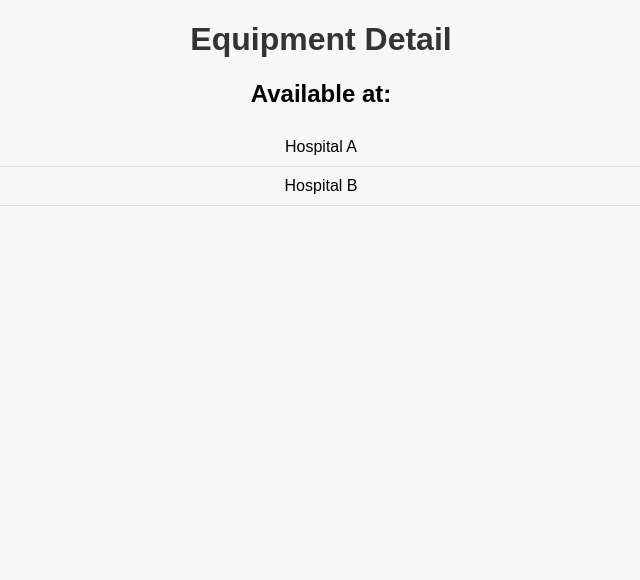
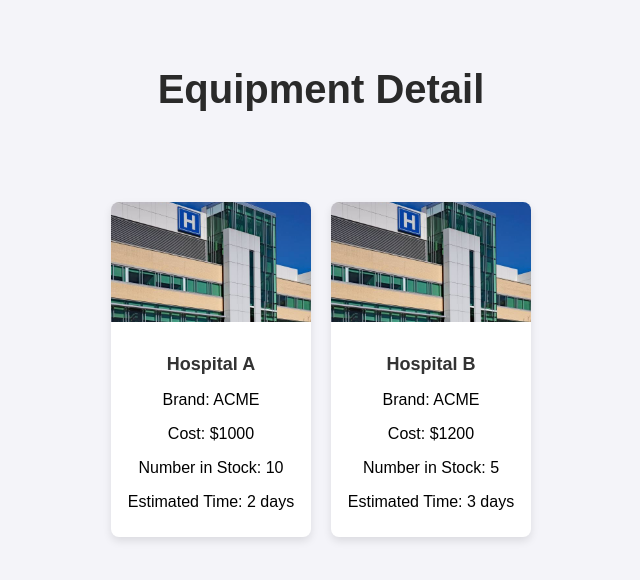
Before and after one commit to daniyalmohammed/Velocity-AgeTech-Challenge, a React (Create React App) app: page /equipment/1 in a window 1280 px wide. Shown: the top 580 px of the page, without its empty margins (319-959 px from the left). Built offline with nearby package versions, Linux system fonts and the light colour scheme.

Commit message:
added cards for equipment detail

```diff
--- a/src/App.js
+++ b/src/App.js
@@ -4,6 +4,7 @@ import Login from './Login';
 import EquipmentList from './EquipmentList';
 import EquipmentDetail from './EquipmentDetail';
 import './App.css';
+// import AddCardForm from './AddCardForm';
 
 function App() {
   const [user, setUser] = useState(null);
@@ -15,6 +16,7 @@ function App() {
           <Route path="/" element={<Login setUser={setUser} />} />
           <Route path="/equipment-list" element={<EquipmentList user={user} />} />
           <Route path="/equipment/:id" element={<EquipmentDetail />} />
+          {/* <Route path="/add-card/:id" component={<AddCardForm />} /> */}
         </Routes>
       </div>
     </Router>
--- /dev/null
+++ b/src/EquipmentDetail.css
@@ -0,0 +1,78 @@
+@import url('https://fonts.googleapis.com/css2?family=Poppins:wght@400;600;700&display=swap');
+
+body {
+  font-family: 'Poppins', sans-serif;
+}
+
+.equipment-list {
+  padding: 40px 20px; /* Increase padding for more space */
+  background: #f4f4f9;
+  min-height: 100vh;
+  display: flex;
+  flex-direction: column;
+  align-items: center; /* This will center your content horizontally */
+}
+
+.equipment-list h1 {
+  color: rgb(42, 42, 42);
+  margin-bottom: 40px; /* Increase space between title and search bar */
+  font-size: 2.5rem; /* Make the title bigger */
+}
+
+.search-bar input {
+  border: none;
+  align-items: center;
+  width: 100%;
+  max-width: 700px;
+  margin-top: 100px;
+  margin-bottom: 400px;
+  font-size: 16px;
+  border-radius: 50px; /* Make it more rounded */
+  background-color: white;
+  box-shadow: 0 4px 8px rgba(0, 0, 0, 0.1); /* Optional: adds a subtle shadow */
+}
+
+.card-container {
+  display: flex;
+  flex-wrap: wrap;
+  gap: 20px;
+  justify-content: center;
+  margin-top: 50px;
+}
+
+.card {
+  width: 200px;
+  box-shadow: 0 4px 8px rgba(0, 0, 0, 0.1);
+  border-radius: 8px;
+  background: #fff;
+  transition: transform 0.2s;
+  cursor: pointer;
+}
+
+.card:hover {
+  transform: translateY(-5px);
+  box-shadow: 0 8px 16px rgba(0, 0, 0, 0.2); /* Enhance shadow on hover for a better effect */
+}
+
+.card-image {
+  width: 100%;
+  height: 120px;
+  object-fit: cover;
+  border-top-left-radius: 8px;
+  border-top-right-radius: 8px;
+}
+
+.card-content {
+  padding: 10px;
+}
+
+.card-title {
+  font-size: 18px;
+  color: #333;
+  margin-bottom: 5px;
+}
+
+.card-availability {
+  font-size: 14px;
+  color: #888;
+}
--- a/src/EquipmentDetail.js
+++ b/src/EquipmentDetail.js
@@ -1,25 +1,90 @@
 import React from 'react';
 import { useParams } from 'react-router-dom';
 
-const details = {
-  '1': ['Hospital A', 'Hospital B'],
-  '2': ['Hospital C', 'Hospital D'],
-  '3': ['Hospital E', 'Hospital F'],
-};
+const equipmentData = [
+  {
+    id: '1',
+    name: 'Equipment A',
+    hospitals: [
+      {
+        name: 'Hospital A',
+        cost: '$1000',
+        stock: 10,
+        estimatedTime: '2 days',
+        brand: 'ACME'
+      },
+      {
+        name: 'Hospital B',
+        cost: '$1200',
+        stock: 5,
+        estimatedTime: '3 days',
+        brand: 'ACME'
+      },
+    ],
+  },
+  {
+    id: '2',
+    name: 'Equipment B',
+    hospitals: [
+      {
+        name: 'Hospital C',
+        cost: '$1500',
+        stock: 5,
+        estimatedTime: '3 days',
+        brand: 'ACME'
+      },
+      {
+        name: 'Hospital D',
+        cost: '$1300',
+        stock: 8,
+        estimatedTime: '4 days',
+        brand: 'ACME'
+      },
+    ],
+  },
+  {
+    id: '3',
+    name: 'Equipment C',
+    hospitals: [
+      {
+        name: 'Hospital E',
+        cost: '$800',
+        stock: 15,
+        estimatedTime: '1 day',
+        brand: 'ACME'
+      },
+      {
+        name: 'Hospital F',
+        cost: '$900',
+        stock: 20,
+        estimatedTime: '2 days',
+        brand: 'ACME'
+      },
+    ],
+  },
+];
 
 function EquipmentDetail() {
   const { id } = useParams();
-  const hospitals = details[id] || [];
+  const equipment = equipmentData.find(item => item.id === id);
 
   return (
-    <div>
+    <div className="equipment-list">
       <h1>Equipment Detail</h1>
-      <h2>Available at:</h2>
-      <ul>
-        {hospitals.map((hospital, index) => (
-          <li key={index}>{hospital}</li>
+      <div className="card-container">
+        {equipment.hospitals.map((hospital, index) => (
+          <div className="card" key={index}>
+            <img src={require("./images/hospital-image.jpg")} alt={hospital.name} className="card-image" />
+            <div className="card-content">
+              <h3 className="card-title">{hospital.name}</h3>
+              <p>Brand: {hospital.brand}</p>
+              <p>Cost: {hospital.cost}</p>
+              <p>Number in Stock: {hospital.stock}</p>
+              <p>Estimated Time: {hospital.estimatedTime}</p>
+            </div>
+          </div>
         ))}
-      </ul>
+      </div>
     </div>
   );
 }
--- a/src/EquipmentList.css
+++ b/src/EquipmentList.css
@@ -19,12 +19,15 @@ body {
     font-size: 2.5rem; /* Make the title bigger */
   }
 
-  .search-bar {
-    display: flex;
+
+
+  .search-bar input {
+    border: none;
     align-items: center;
     width: 100%;
     max-width: 700px;
-    margin-bottom: 100px;
+    margin-top: 100px;
+    margin-bottom: 400px;
     font-size: 16px;
     border-radius: 50px; /* Make it more rounded */
     background-color: white;
@@ -32,21 +35,13 @@ body {
   }
 
 
-  .search-bar input {
-    border: none;
-    margin-left: 10px;
-    font-size: 18px;
-    border-radius: 25px; /* This applies a 25px radius to all corners */
-    outline: none;
-    width: 100%;
-  }
+  .card-container {
 
-
-  .card-container {
     display: flex;
     flex-wrap: wrap;
     gap: 20px;
     justify-content: center;
+    margin-top: 50px;
   }
 
   .card {
```
Also changed, not shown: src/images/hospital-image.jpg (added).
